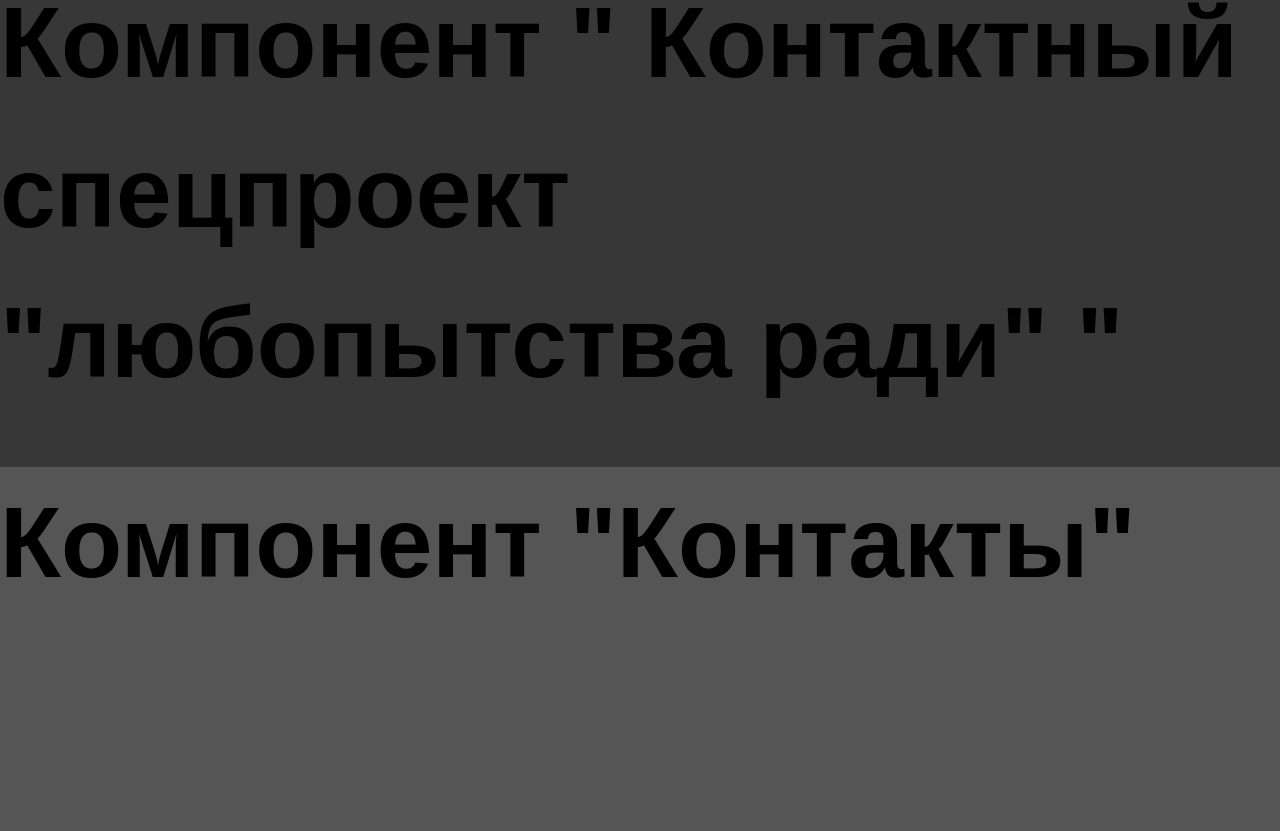
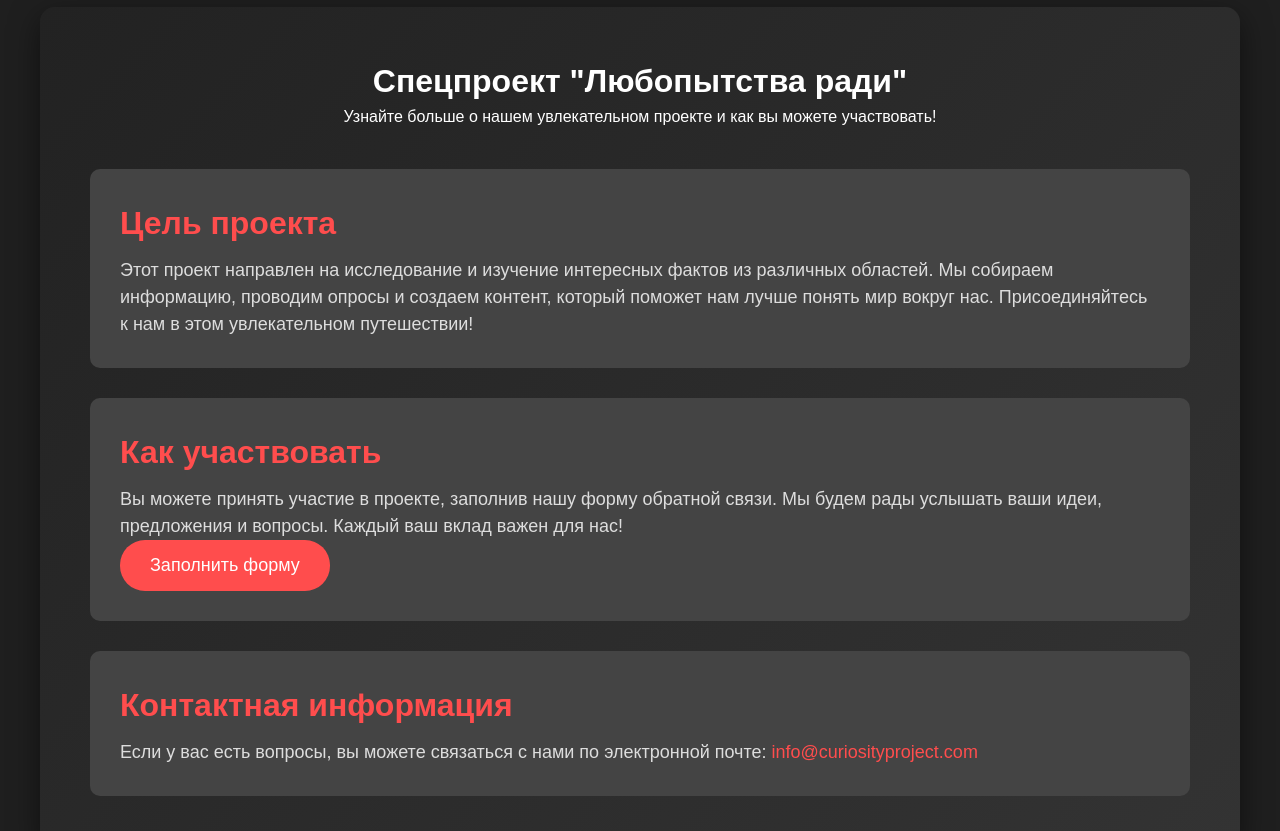
Before and after one commit to belovdima/PROJECTS, a React (Vite) app in the folder Ranepa/: page / in a window 1280 px wide. Shown: the part 4369-5200 px from the top of the page. Built offline with nearby package versions, Linux system fonts and the light colour scheme; a web font is replaced by a local one.

Commit message:
added Project

```diff
--- a/Ranepa/src/components/App.tsx
+++ b/Ranepa/src/components/App.tsx
@@ -1,6 +1,6 @@
 import { Caseorium } from "./Caseorium";
 import { Classes } from "./Classes";
-import { Contact } from "./Contact";
+// import { Contact } from "./Contact";
 import { Expert } from "./Expert";
 import { FAQ } from "./FAQ";
 import { Footer } from "./Footer";
@@ -22,7 +22,7 @@ function App() {
             <Help />
             <Ready />
             <Project />
-            <Contact />
+            {/* <Contact /> */}
             <Footer />
         </>
     );
--- a/Ranepa/src/components/Project.tsx
+++ b/Ranepa/src/components/Project.tsx
@@ -1,7 +1,63 @@
-export const Project = () => {
+import React from "react";
+
+export const Project: React.FC = () => {
     return (
-        <div className="c__project">
-            Компонент " Контактный спецпроект "любопытства ради" "
+        <div className="project-outer">
+            <div className="curiosity-project">
+                <div className="curiosity-project__header">
+                    <h1 className="curiosity-project__title">
+                        Спецпроект "Любопытства ради"
+                    </h1>
+                    <p className="curiosity-project__subtitle">
+                        Узнайте больше о нашем увлекательном проекте и как вы
+                        можете участвовать!
+                    </p>
+                </div>
+                <div className="curiosity-project__content">
+                    <div className="curiosity-project__section">
+                        <h2 className="curiosity-project__section-title">
+                            Цель проекта
+                        </h2>
+                        <p className="curiosity-project__section-description">
+                            Этот проект направлен на исследование и изучение
+                            интересных фактов из различных областей. Мы собираем
+                            информацию, проводим опросы и создаем контент,
+                            который поможет нам лучше понять мир вокруг нас.
+                            Присоединяйтесь к нам в этом увлекательном
+                            путешествии!
+                        </p>
+                    </div>
+                    <div className="curiosity-project__section">
+                        <h2 className="curiosity-project__section-title">
+                            Как участвовать
+                        </h2>
+                        <p className="curiosity-project__section-description">
+                            Вы можете принять участие в проекте, заполнив нашу
+                            форму обратной связи. Мы будем рады услышать ваши
+                            идеи, предложения и вопросы. Каждый ваш вклад важен
+                            для нас!
+                        </p>
+                        <button className="curiosity-project__button">
+                            Заполнить форму
+                        </button>
+                    </div>
+                    <div className="curiosity-project__section">
+                        <h2 className="curiosity-project__section-title">
+                            Контактная информация
+                        </h2>
+                        <p className="curiosity-project__section-description">
+                            Если у вас есть вопросы, вы можете связаться с нами
+                            по электронной почте:
+                            <a
+                                href="mailto:info@curiosityproject.com"
+                                className="curiosity-project__email">
+                                {" "}
+                                info@curiosityproject.com
+                            </a>
+                        </p>
+                    </div>
+                </div>
+            </div>
         </div>
     );
 };
--- a/Ranepa/src/styles/css/styles.css
+++ b/Ranepa/src/styles/css/styles.css
@@ -734,16 +734,132 @@ input:focus ~ .help-request-form .form-group .focus-border, textarea:focus ~ .he
 
 .ready-outer {
   padding-top: 20px;
-  padding-bottom: 20px;
+  padding-bottom: 40px;
   background-color: #1f1f1f;
 }
 
-.c__project {
-  height: 500px;
-  background-color: #373737;
-  font-family: Rubik, sans-serif;
-  font-size: 100px;
-  font-weight: 700;
+.curiosity-project {
+  display: -webkit-box;
+  display: -ms-flexbox;
+  display: flex;
+  -webkit-box-align: center;
+      -ms-flex-align: center;
+          align-items: center;
+  -webkit-box-orient: vertical;
+  -webkit-box-direction: normal;
+      -ms-flex-direction: column;
+          flex-direction: column;
+  max-width: 1200px;
+  padding: 50px;
+  margin: 0 auto;
+  border-radius: 15px;
+  color: #fff;
+  background: linear-gradient(135deg, #222, #333);
+  -webkit-box-shadow: 0 10px 30px rgba(0, 0, 0, 0.5);
+          box-shadow: 0 10px 30px rgba(0, 0, 0, 0.5);
+  font-family: "Rubik", sans-serif;
+}
+.curiosity-project__header {
+  margin-bottom: 40px;
+  text-align: center;
+}
+.curiosity-project__header__title {
+  margin-bottom: 10px;
+  color: #ff4d4d;
+  -webkit-animation: fadeIn 0.5s ease;
+          animation: fadeIn 0.5s ease;
+  font-size: 48px;
+}
+.curiosity-project__header__subtitle {
+  color: #ddd;
+  -webkit-animation: fadeIn 0.5s ease 0.3s forwards;
+          animation: fadeIn 0.5s ease 0.3s forwards;
+  font-size: 24px;
+}
+.curiosity-project__content {
+  display: -webkit-box;
+  display: -ms-flexbox;
+  display: flex;
+  -webkit-box-orient: vertical;
+  -webkit-box-direction: normal;
+      -ms-flex-direction: column;
+          flex-direction: column;
+  width: 100%;
+  gap: 30px;
+}
+.curiosity-project__section {
+  padding: 30px;
+  border-radius: 10px;
+  background: #444;
+  -webkit-transition: background 0.3s ease;
+  transition: background 0.3s ease;
+}
+.curiosity-project__section:hover {
+  background: #555;
+  -webkit-box-shadow: 0 5px 15px rgba(255, 77, 77, 0.5);
+          box-shadow: 0 5px 15px rgba(255, 77, 77, 0.5);
+}
+.curiosity-project__section-title {
+  margin-bottom: 10px;
+  color: #ff4d4d;
+  font-size: 32px;
+}
+.curiosity-project__section-description {
+  color: #ddd;
+  font-size: 18px;
+}
+.curiosity-project__button {
+  padding: 15px 30px;
+  border: none;
+  border-radius: 25px;
+  color: #fff;
+  background-color: #ff4d4d;
+  cursor: pointer;
+  -webkit-transition: background 0.3s ease;
+  transition: background 0.3s ease;
+  font-size: 18px;
+}
+.curiosity-project__button:hover {
+  background-color: #4d4dff;
+}
+.curiosity-project__email {
+  color: #ff4d4d;
+  text-decoration: underline;
+}
+.curiosity-project__email:hover {
+  color: #fff;
+  text-decoration: none;
+}
+
+@-webkit-keyframes fadeIn {
+  from {
+    opacity: 0;
+    -webkit-transform: translateY(-20px);
+            transform: translateY(-20px);
+  }
+  to {
+    opacity: 1;
+    -webkit-transform: translateY(0);
+            transform: translateY(0);
+  }
+}
+
+@keyframes fadeIn {
+  from {
+    opacity: 0;
+    -webkit-transform: translateY(-20px);
+            transform: translateY(-20px);
+  }
+  to {
+    opacity: 1;
+    -webkit-transform: translateY(0);
+            transform: translateY(0);
+  }
+}
+.project-outer {
+  padding-top: 20px;
+  padding-bottom: 20px;
+  background-color: #1f1f1f;
 }
 
 .c__contact {
--- a/Ranepa/src/styles/scss/_project.scss
+++ b/Ranepa/src/styles/scss/_project.scss
@@ -1,7 +1,104 @@
-.c__project {
-    height: 500px;
-    background-color: #373737;
-    font-family: Rubik, sans-serif;
-    font-size: 100px;
-    font-weight: 700;
+.curiosity-project {
+    display: flex;
+    align-items: center;
+    flex-direction: column;
+    max-width: 1200px;
+    padding: 50px;
+    margin: 0 auto;
+    border-radius: 15px;
+    color: #fff;
+    background: linear-gradient(135deg, #222, #333);
+    box-shadow: 0 10px 30px rgba(0, 0, 0, 0.5);
+    font-family: "Rubik", sans-serif;
+
+    &__header {
+        margin-bottom: 40px;
+        text-align: center;
+
+        &__title {
+            margin-bottom: 10px;
+            color: #ff4d4d;
+            animation: fadeIn 0.5s ease;
+            font-size: 48px;
+        }
+
+        &__subtitle {
+            color: #ddd;
+            animation: fadeIn 0.5s ease 0.3s forwards;
+            font-size: 24px;
+        }
+    }
+
+    &__content {
+        display: flex;
+        flex-direction: column;
+        width: 100%;
+        gap: 30px;
+    }
+
+    &__section {
+        padding: 30px;
+        border-radius: 10px;
+        background: #444;
+        transition: background 0.3s ease;
+
+        &:hover {
+            background: #555;
+            box-shadow: 0 5px 15px rgba(255, 77, 77, 0.5);
+        }
+
+        &-title {
+            margin-bottom: 10px;
+            color: #ff4d4d;
+            font-size: 32px;
+        }
+
+        &-description {
+            color: #ddd;
+            font-size: 18px;
+        }
+    }
+
+    &__button {
+        padding: 15px 30px;
+        border: none;
+        border-radius: 25px;
+        color: #fff;
+        background-color: #ff4d4d;
+        cursor: pointer;
+        transition: background 0.3s ease;
+        font-size: 18px;
+
+        &:hover {
+            background-color: #4d4dff;
+        }
+    }
+
+    &__email {
+        color: #ff4d4d;
+        text-decoration: underline;
+
+        &:hover {
+            color: #fff;
+            text-decoration: none;
+        }
+    }
 }
+
+// Анимация появления заголовка
+@keyframes fadeIn {
+    from {
+        opacity: 0;
+        transform: translateY(-20px);
+    }
+    to {
+        opacity: 1;
+        transform: translateY(0);
+    }
+}
+
+.project-outer {
+    padding-top: 20px;
+    padding-bottom: 20px;
+    background-color: #1f1f1f;
+}
--- a/Ranepa/src/styles/scss/_ready.scss
+++ b/Ranepa/src/styles/scss/_ready.scss
@@ -62,6 +62,6 @@
 
 .ready-outer {
     padding-top: 20px;
-    padding-bottom: 20px;
+    padding-bottom: 40px;
     background-color: #1f1f1f;
 }
```
